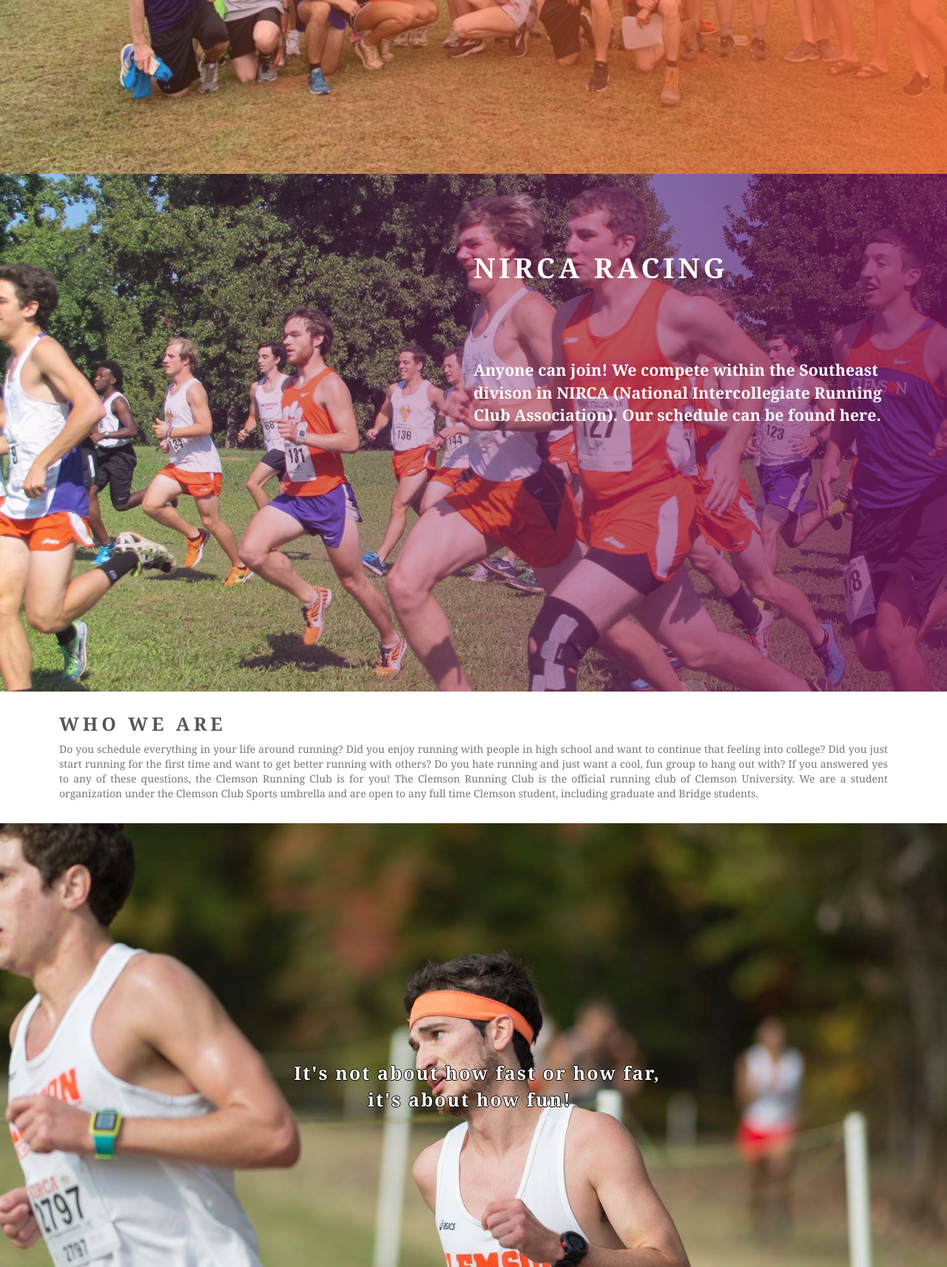
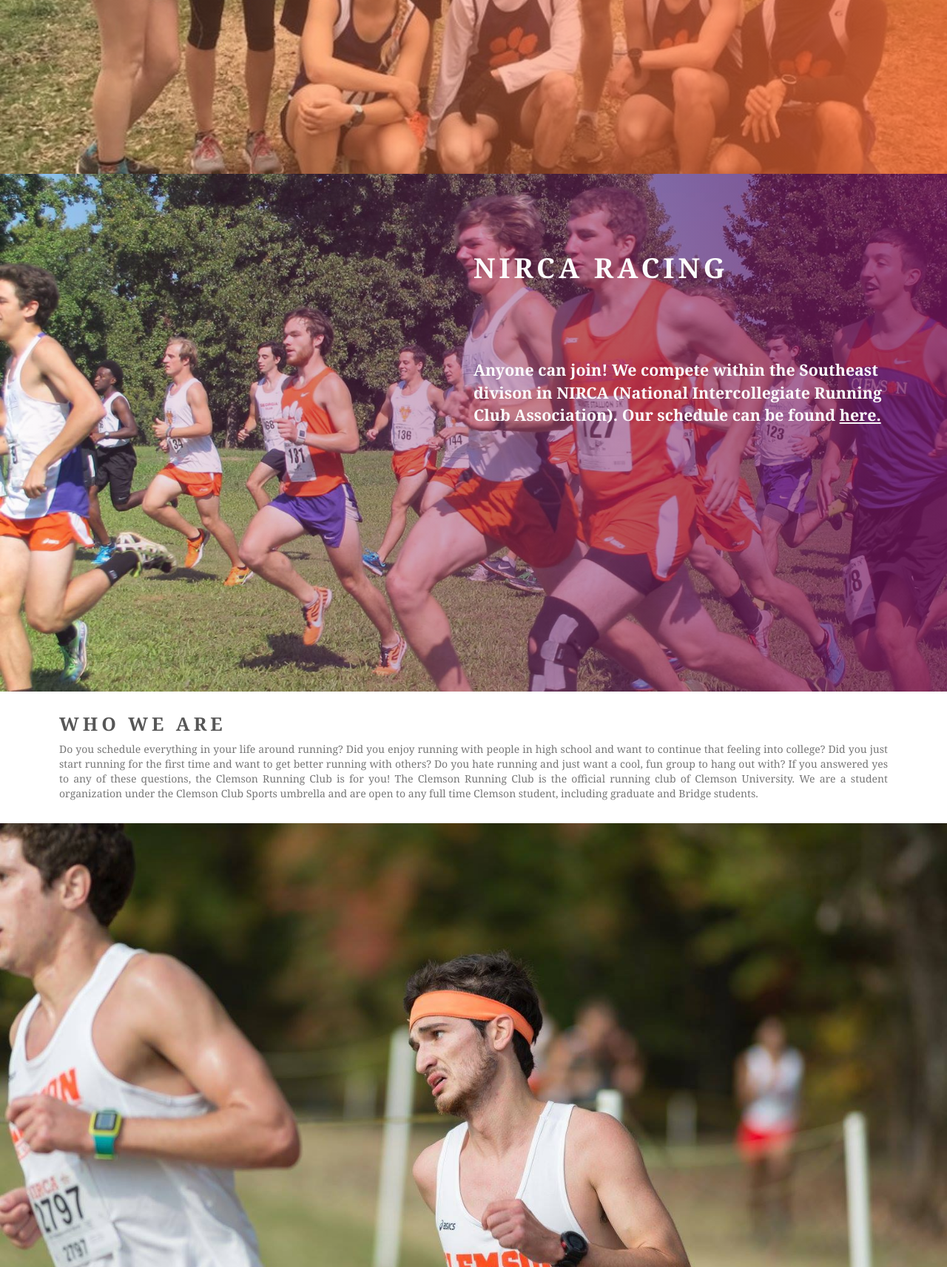
Before and after one commit to ClemsonRunningClub/ClemsonRunning, a Django app: page /home/ in a window 1280 px wide. Shown: the part 1280-2993 px from the top of the page at 74% size. Run offline with Django 3.2, Linux system fonts and the light colour scheme; some libraries are stand-ins or nearby versions.

Commit message:
home pics

```diff
--- a/assets/style.css
+++ b/assets/style.css
@@ -182,16 +182,6 @@ body, html {
 
 }
 
-.caption3 {
-  position: absolute;
-  top: 40%;
-  display: table;
-  left: 50%;
-  transform: translateX(-50%);
-  text-align: center;
-  color: #000;
-  max-width: 550px;
-}
 .timescaption {
   display: table;
   position: absolute;
@@ -220,17 +210,6 @@ body, html {
 
 }
 
-.caption3 span.border {
-  color: white;
-  padding: 18px;
-  font-size: 25px;
-  letter-spacing: 2px;
-  padding: 10px;
-  border-radius: 10px;
-  background-color:transparent;
-  font-weight: bold;
-  text-shadow: -1px 0 black, 0 1px black, 1px 0 black, 0 -1px black;
-}
 .timescaption h1.border {
   color: #fff;
   padding: 18px;
@@ -289,7 +268,7 @@ body, html {
 
 .longfrontimage a{
   color: #fcfcfc;
-
+  text-decoration: underline;
 }
 
 .longfrontimage1 {
@@ -326,6 +305,10 @@ body, html {
     }
 }
 @media only screen and (max-device-width: 750px){
+
+  bgimg-2, .bgimg-3, .timescaption {
+      background-attachment: scroll;
+  }
   .timescaption {
     top: 580px;
     left: 10px;
@@ -383,7 +366,8 @@ body, html {
 
   .longfrontimage2 {
     height: 400px;
-
+    /*image with people so created new image to center it*/
+    background-image: linear-gradient(to right, rgba(245, 246, 252, 0.05), rgba(246, 103, 51, 0.76)), url('group1mobile.jpeg');
   }
 
 }
--- a/pages/templates/index.html
+++ b/pages/templates/index.html
@@ -37,11 +37,6 @@
 
 <!-- Parallax Back 2 -->
 <div class="bgimg-2">
-  <div class="caption3">
-    <span class="border">
-        It's not about how fast or how far, it's about how fun!
-    </span>
-  </div>
 </div>
 
 <div class="botsocials">
```
Also changed, not shown: assets/group1.jpeg, assets/group1mobile.jpeg (added).
